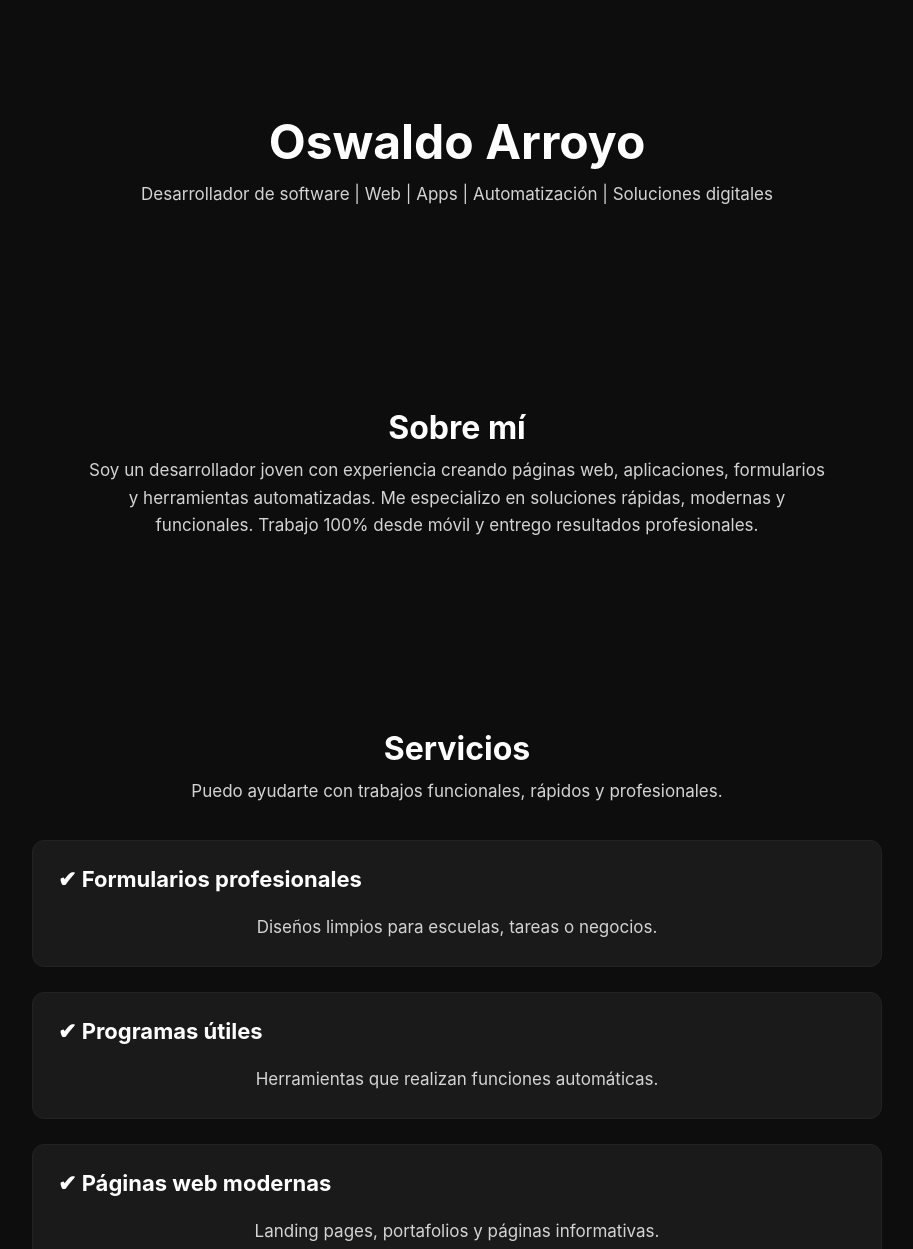
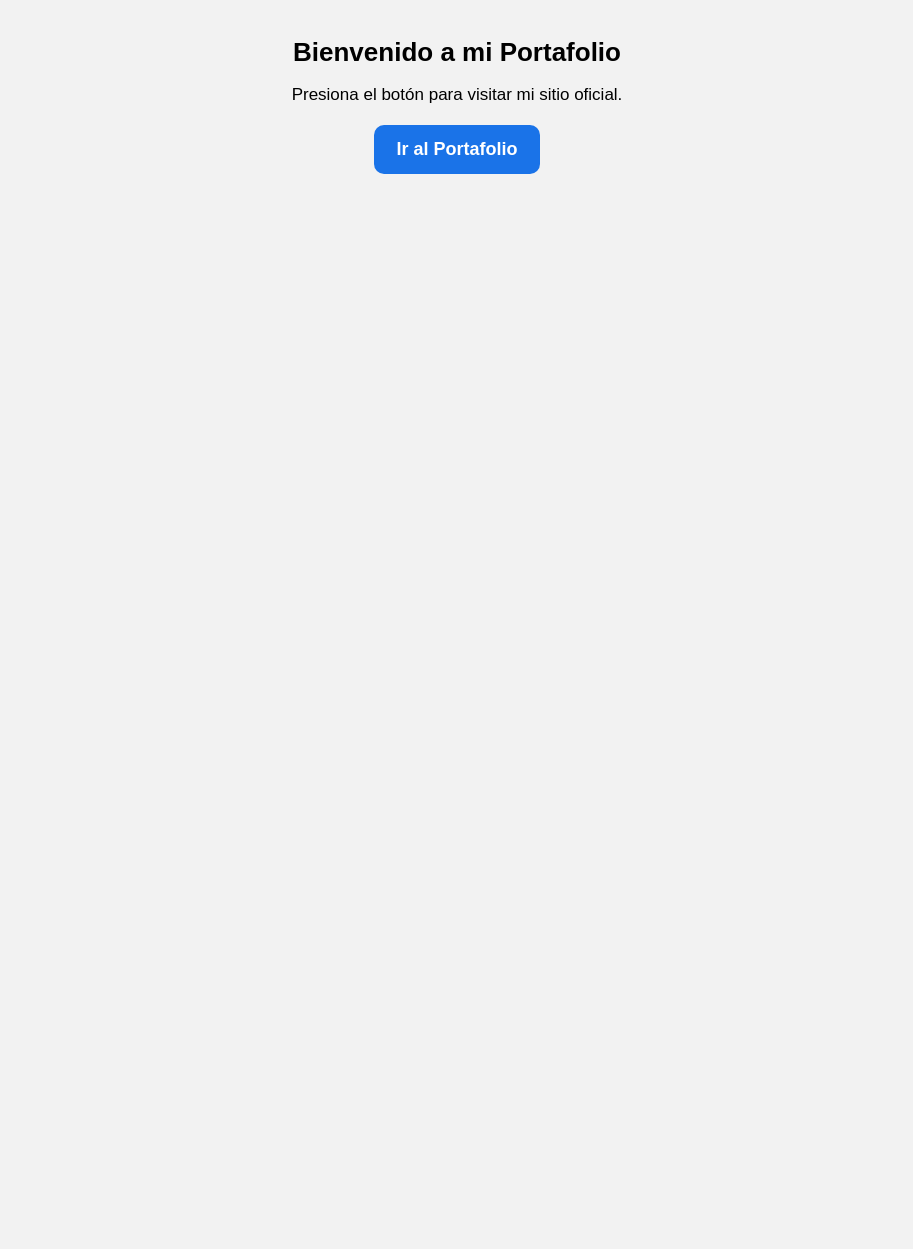
Before and after one commit to Hozwaldo/Portafolio-, a plain HTML site: page index.html in a window 1280 px wide. Shown: the top 1249 px of the page, without its empty margins (183-1096 px from the left). After the commit the page ends 800 px from the top, so only its background shows below. Drawn offline with Linux system fonts and the light colour scheme.

Commit message:
Update index.html

```diff
--- a/index.html
+++ b/index.html
@@ -3,175 +3,58 @@
 <head>
     <meta charset="UTF-8">
     <meta name="viewport" content="width=device-width, initial-scale=1.0">
-    <title>Portafolio de Oswaldo</title>
+    <title>Mi Portafolio</title>
 
     <style>
         body {
+            font-family: Arial, sans-serif;
             margin: 0;
-            font-family: 'Inter', sans-serif;
-            background-color: #0d0d0d;
-            color: #ffffff;
-            scroll-behavior: smooth;
+            padding: 0;
+            background: #f2f2f2;
+            text-align: center;
         }
 
-        header {
-            padding: 80px 20px;
-            text-align: center;
-            animation: fadeIn 1.5s ease;
+        .container {
+            padding: 20px;
         }
 
         h1 {
-            font-size: 48px;
-            font-weight: 700;
+            font-size: 26px;
+            font-weight: bold;
             margin-bottom: 10px;
         }
 
-        h2 {
-            font-size: 32px;
-            margin-top: 50px;
-            margin-bottom: 10px;
-            text-align: center;
+        p {
+            font-size: 17px;
+            margin-bottom: 20px;
         }
 
-        p {
-            color: #d4d4d4;
-            font-size: 17px;
-            line-height: 1.6;
-            max-width: 750px;
-            margin: 0 auto;
-            text-align: center;
+        .btn {
+            display: inline-block;
+            background: #1a73e8;
+            color: white;
+            padding: 14px 22px;
+            border-radius: 10px;
+            text-decoration: none;
+            font-size: 18px;
+            font-weight: bold;
         }
 
-        .section {
-            padding: 70px 20px;
-        }
-
-        /* Tarjetas */
-        .services-container, .projects-container {
-            display: flex;
-            flex-direction: column;
-            gap: 25px;
-            max-width: 850px;
-            margin: 35px auto;
-        }
-
-        .card {
-            background-color: #1a1a1a;
-            padding: 25px;
-            border-radius: 12px;
-            border: 1px solid #222;
-            transition: 0.3s;
-            animation: fadeUp 1s ease;
-        }
-
-        .card:hover {
-            transform: translateY(-4px);
-            border-color: #555;
-        }
-
-        .card h3 {
-            margin-top: 0;
-            color: #ffffff;
-            font-size: 22px;
-        }
-
-        /* Botón */
-        .cta-btn {
-            display: inline-block;
-            margin-top: 25px;
-            padding: 14px 26px;
-            background-color: white;
-            color: black;
-            border-radius: 30px;
-            font-weight: bold;
-            text-decoration: none;
-            transition: 0.3s;
-        }
-
-        .cta-btn:hover {
-            opacity: 0.8;
-        }
-
-        /* Animaciones */
-        @keyframes fadeIn {
-            from { opacity: 0; transform: translateY(20px); }
-            to { opacity: 1; transform: translateY(0); }
-        }
-
-        @keyframes fadeUp {
-            from { opacity: 0; transform: translateY(40px); }
-            to { opacity: 1; transform: translateY(0); }
-        }
-
-        footer {
-            text-align: center;
-            padding: 30px;
-            color: #808080;
-            font-size: 14px;
+        .btn:hover {
+            background: #0c56c1;
         }
     </style>
 </head>
-
 <body>
 
-<header>
-    <h1>Oswaldo Arroyo</h1>
-    <p>Desarrollador de software | Web | Apps | Automatización | Soluciones digitales</p>
-</header>
+    <div class="container">
+        <h1>Bienvenido a mi Portafolio</h1>
+        <p>Presiona el botón para visitar mi sitio oficial.</p>
 
-<!-- SOBRE MI -->
-<section class="section" id="sobre-mi">
-    <h2>Sobre mí</h2>
-    <p>
-        Soy un desarrollador joven con experiencia creando páginas web,
-        aplicaciones, formularios y herramientas automatizadas.
-        Me especializo en soluciones rápidas, modernas y funcionales.
-        Trabajo 100% desde móvil y entrego resultados profesionales.
-    </p>
-</section>
-
-<!-- SERVICIOS -->
-<section class="section" id="servicios">
-    <h2>Servicios</h2>
-    <p>Puedo ayudarte con trabajos funcionales, rápidos y profesionales.</p>
-
-    <div class="services-container">
-        <div class="card"><h3>✔ Formularios profesionales</h3><p>Diseños limpios para escuelas, tareas o negocios.</p></div>
-        <div class="card"><h3>✔ Programas útiles</h3><p>Herramientas que realizan funciones automáticas.</p></div>
-        <div class="card"><h3>✔ Páginas web modernas</h3><p>Landing pages, portafolios y páginas informativas.</p></div>
-        <div class="card"><h3>✔ Apps GoodBarber</h3><p>Mejoras, actualizaciones y mantenimiento.</p></div>
-        <div class="card"><h3>✔ Mini videojuegos</h3><p>Juegos simples en JavaScript para clases o tareas.</p></div>
+        <a class="btn" href="https://hozwaldo.github.io/Portafolio-/" target="_blank">
+            Ir al Portafolio
+        </a>
     </div>
-</section>
-
-<!-- PROYECTOS -->
-<section class="section" id="proyectos">
-    <h2>Proyectos</h2>
-    <p>Ejemplos reales de lo que puedo entregar.</p>
-
-    <div class="projects-container">
-        <div class="card"><h3>Formulario Escolar</h3><p>Formulario moderno y fácil de llenar.</p></div>
-        <div class="card"><h3>Generador de Reportes</h3><p>Sistema que procesa datos rápido.</p></div>
-        <div class="card"><h3>Landing Page Profesional</h3><p>Diseño elegante estilo Apple.</p></div>
-        <div class="card"><h3>App GoodBarber</h3><p>Edición completa y mejoras visuales.</p></div>
-    </div>
-</section>
-
-<!-- CONTACTO -->
-<section class="section" id="contacto">
-    <h2>Contacto</h2>
-    <p>Listo para ayudarte hoy mismo.</p>
-
-    <p>
-        <a class="cta-btn" href="https://wa.me/+52 55 6225 7235" target="_blank">
-            Contáctame por WhatsApp
-        </a>
-    </p>
-</section>
-
-<footer>
-    © 2025 – Portafolio de Oswaldo | Hecho desde un teléfono.
-</footer>
 
 </body>
 </html>
```
